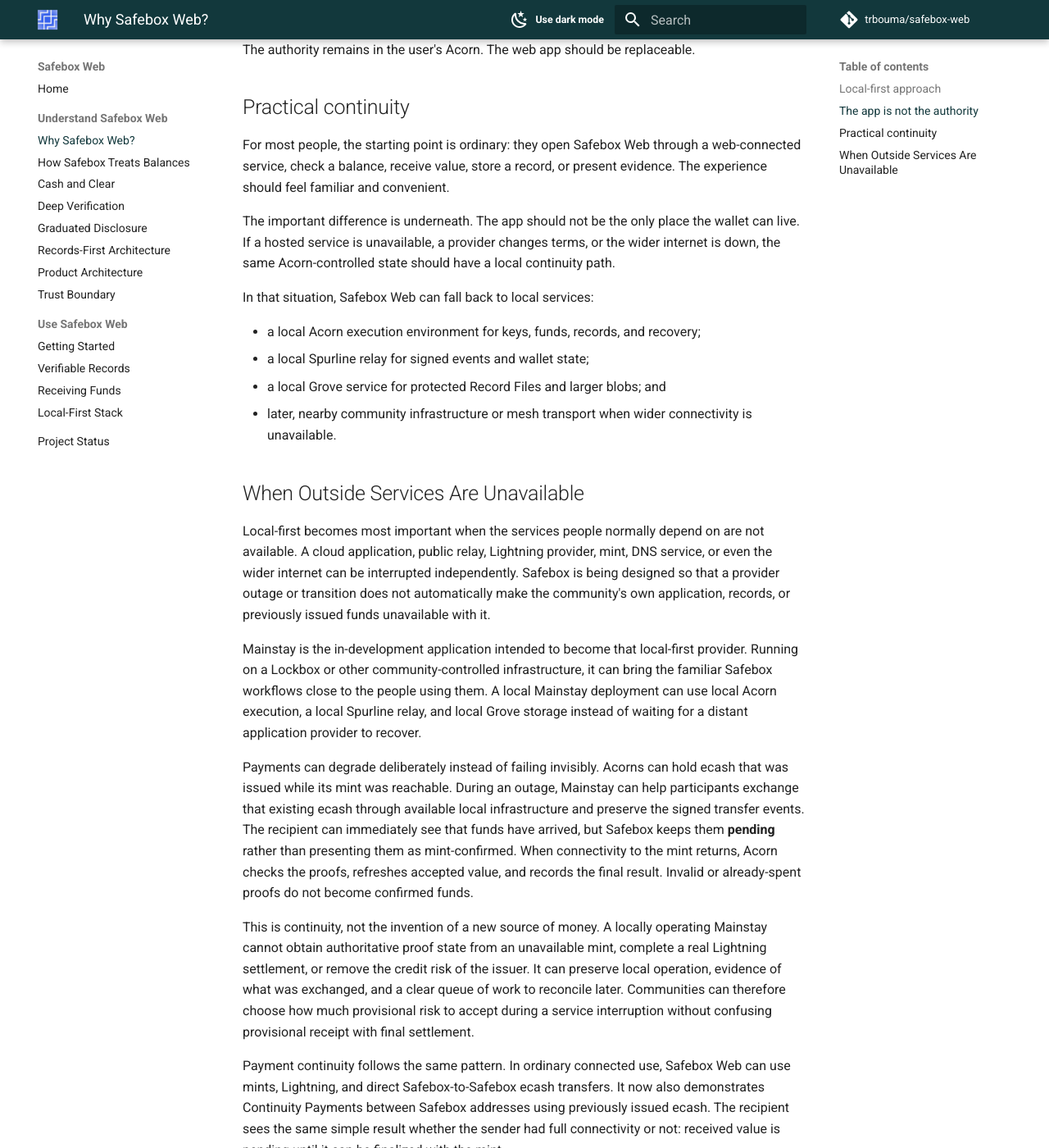
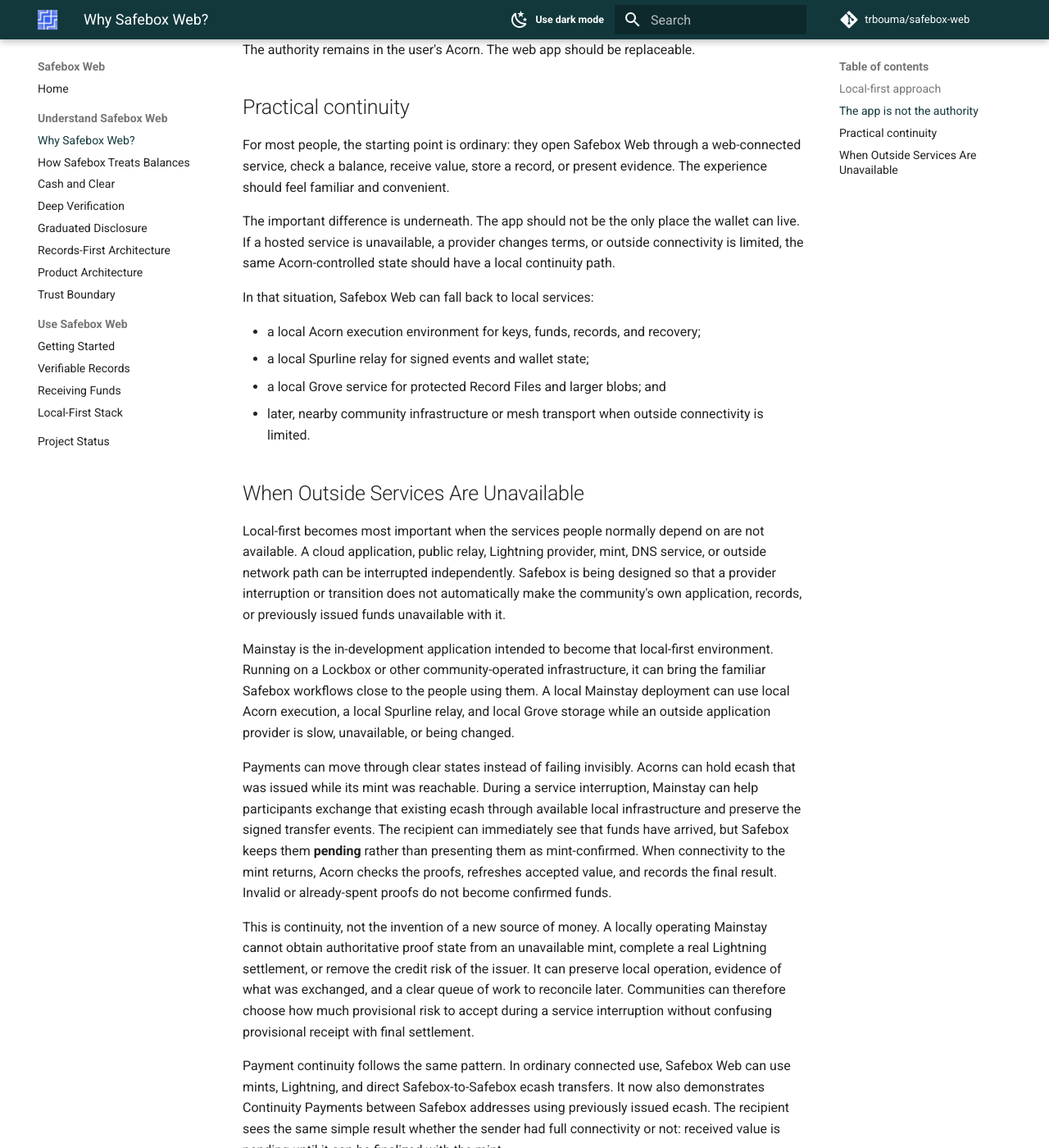
Before and after one commit to trbouma/safebox-web, an MkDocs documentation site: the page built from website/why-safebox-web.md, in a window 1280 px wide and 1400 px high, scrolled down 872 px. Shown: the whole window at 82% size. Built offline with MkDocs 1.6.1 and Material for MkDocs 9.7.7, drawn with Linux system fonts in a browser that asks for light colours; comment, search, counter and statistics services are not loaded; some of the changed text lies outside the part shown.

Commit message:
Refine product messaging around cooperative local continuity

```diff
--- a/website/why-safebox-web.md
+++ b/website/why-safebox-web.md
@@ -45,48 +45,49 @@
 
 The important difference is underneath. The app should not be the only place
 the wallet can live. If a hosted service is unavailable, a provider changes
-terms, or the wider internet is down, the same Acorn-controlled state should
-have a local continuity path.
+terms, or outside connectivity is limited, the same Acorn-controlled state
+should have a local continuity path.
 
 In that situation, Safebox Web can fall back to local services:
 
 - a local Acorn execution environment for keys, funds, records, and recovery;
 - a local Spurline relay for signed events and wallet state;
 - a local Grove service for protected Record Files and larger blobs; and
-- later, nearby community infrastructure or mesh transport when wider
-  connectivity is unavailable.
+- later, nearby community infrastructure or mesh transport when outside
+  connectivity is limited.
 
 ## When Outside Services Are Unavailable
 
 Local-first becomes most important when the services people normally depend on
 are not available. A cloud application, public relay, Lightning provider, mint,
-DNS service, or even the wider internet can be interrupted independently.
-Safebox is being designed so that a provider outage or transition does not
+DNS service, or outside network path can be interrupted independently.
+Safebox is being designed so that a provider interruption or transition does not
 automatically make the community's own application, records, or previously
 issued funds unavailable with it.
 
 Mainstay is the in-development application intended to become that local-first
-provider. Running on a Lockbox or other community-controlled infrastructure,
+environment. Running on a Lockbox or other community-operated infrastructure,
 it can bring the familiar Safebox workflows close to the people using them. A
 local Mainstay deployment can use local Acorn execution, a local Spurline
-relay, and local Grove storage instead of waiting for a distant application
-provider to recover.
+relay, and local Grove storage while an outside application provider is slow,
+unavailable, or being changed.
 
-Payments can degrade deliberately instead of failing invisibly. Acorns can
-hold ecash that was issued while its mint was reachable. During an outage,
-Mainstay can help participants exchange that existing ecash through available
-local infrastructure and preserve the signed transfer events. The recipient
-can immediately see that funds have arrived, but Safebox keeps them **pending**
-rather than presenting them as mint-confirmed. When connectivity to the mint
-returns, Acorn checks the proofs, refreshes accepted value, and records the
-final result. Invalid or already-spent proofs do not become confirmed funds.
+Payments can move through clear states instead of failing invisibly. Acorns can
+hold ecash that was issued while its mint was reachable. During a service
+interruption, Mainstay can help participants exchange that existing ecash
+through available local infrastructure and preserve the signed transfer events.
+The recipient can immediately see that funds have arrived, but Safebox keeps
+them **pending** rather than presenting them as mint-confirmed. When
+connectivity to the mint returns, Acorn checks the proofs, refreshes accepted
+value, and records the final result. Invalid or already-spent proofs do not
+become confirmed funds.
 
 This is continuity, not the invention of a new source of money. A locally
-operating Mainstay cannot obtain authoritative proof state from an unavailable mint,
-complete a real Lightning settlement, or remove the credit risk of the issuer.
-It can preserve local operation, evidence of what was exchanged, and a clear
-queue of work to reconcile later. Communities can therefore choose how much
-provisional risk to accept during a service interruption without confusing
+operating Mainstay cannot obtain authoritative proof state from an unavailable
+mint, complete a real Lightning settlement, or remove the credit risk of the
+issuer. It can preserve local operation, evidence of what was exchanged, and a
+clear queue of work to reconcile later. Communities can therefore choose how
+much provisional risk to accept during a service interruption without confusing
 provisional receipt with final settlement.
 
 Payment continuity follows the same pattern. In ordinary connected use,
```
Also changed, not shown: other parts of website/why-safebox-web.md (+1 -1 lines), docs/FIDES-USE-CASE-SAFEBOX-WEB-LOCKBOX.md (+3 -3 lines), website/index.md (+3 -3 lines), website/product-architecture.md (+2 -2 lines), website/records-first-architecture.md (+8 -7 lines), 1 other file.
